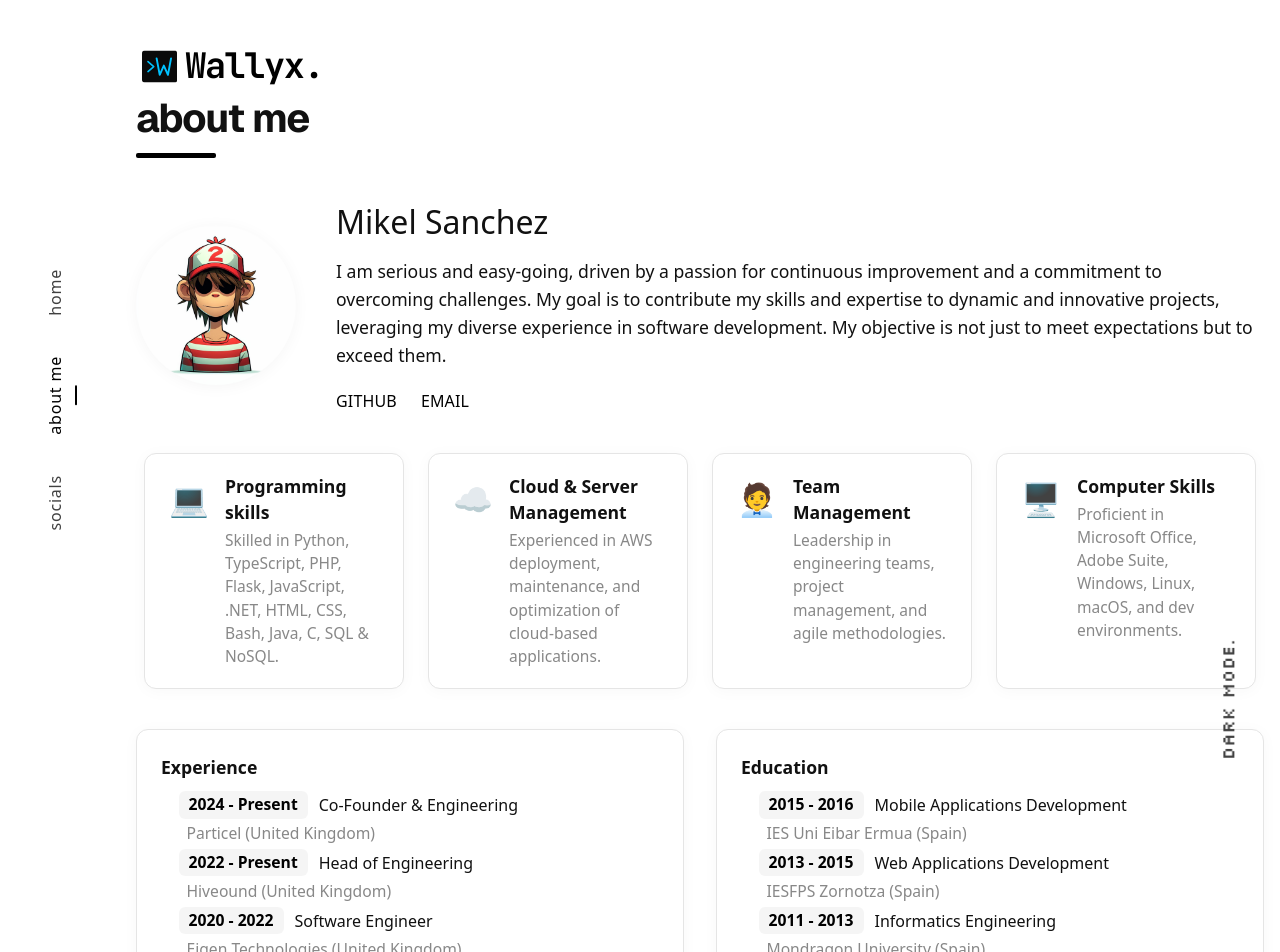
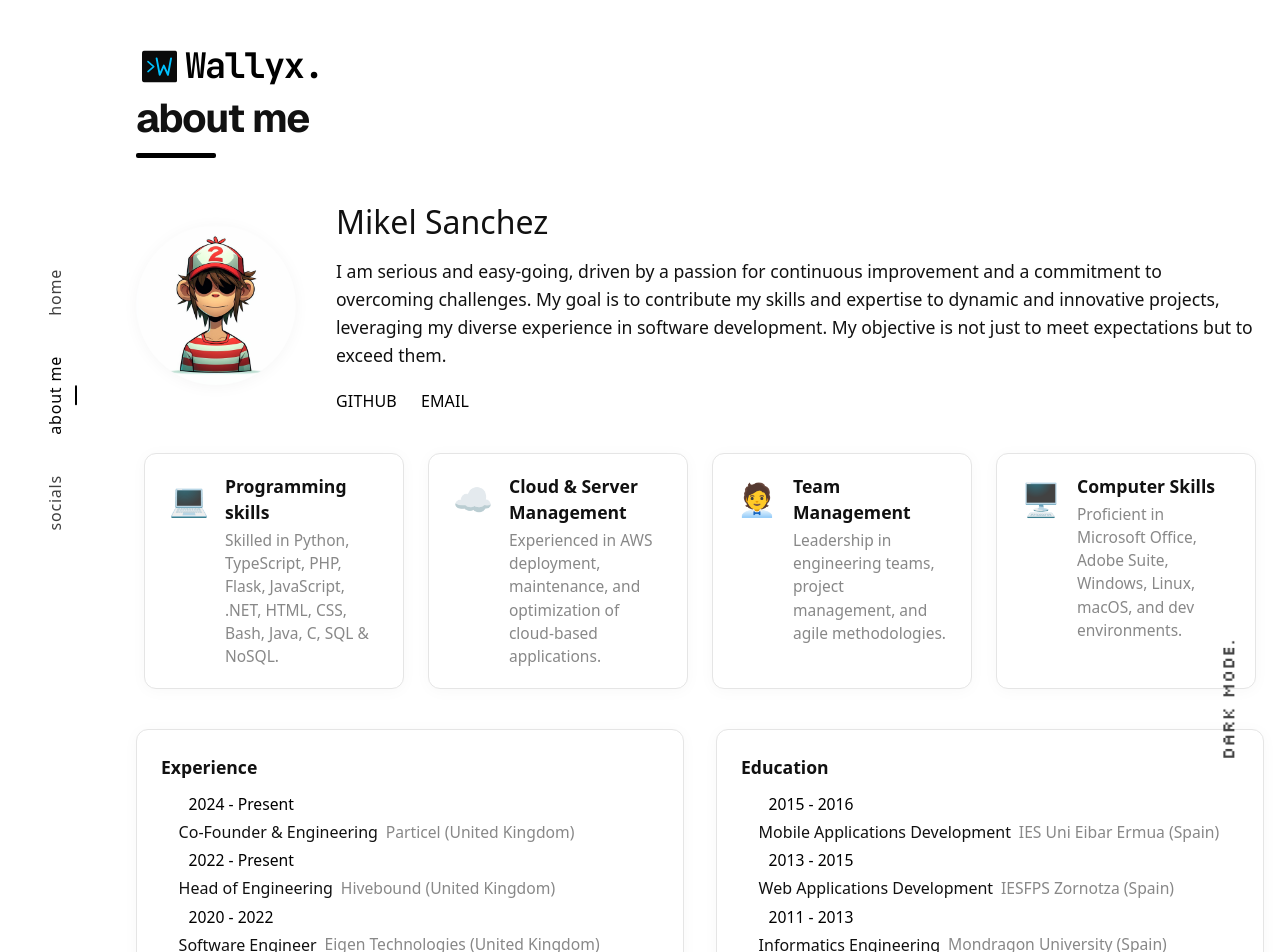
Before and after one commit to NotTheRealWallyx/notrealwallyx.github.io, a Next.js app: page /about in a window 1280 px wide. Shown: the top 952 px of the page. Built offline with nearby package versions, Linux system fonts and the light colour scheme.

Commit message:
small style changes

```diff
--- a/app/components/AboutInfo/AboutInfo.tsx
+++ b/app/components/AboutInfo/AboutInfo.tsx
@@ -10,7 +10,7 @@ export function AboutInfo() {
     {
       date: '2022 - Present',
       role: 'Head of Engineering',
-      location: 'Hiveound (United Kingdom)',
+      location: 'Hivebound (United Kingdom)',
     },
     {
       date: '2020 - 2022',
--- a/app/components/AboutInfoCard/AboutInfoCard.css
+++ b/app/components/AboutInfoCard/AboutInfoCard.css
@@ -24,14 +24,13 @@
 }
 
 .about-job-date {
-  display: inline-block;
+  display: block;
   font-size: 0.98rem;
   color: var(--accent);
-  font-weight: 600;
-  background: rgba(0, 0, 0, 0.04);
+  font-weight: 500;
+  /* background: rgba(0, 0, 0, 0.04); */
   border-radius: 6px;
   padding: 2px 10px;
   margin-right: 0.7em;
-  margin-bottom: 0.2em;
-  vertical-align: middle;
+  margin-bottom: 0.1em;
 }
--- a/app/components/AboutInfoCard/AboutInfoCard.tsx
+++ b/app/components/AboutInfoCard/AboutInfoCard.tsx
@@ -18,9 +18,11 @@ export function AboutInfoCard({ title, items }: AboutInfoCardProps) {
       <ul>
         {items.map((item) => (
           <li key={`${item.date}-${item.role}-${item.location}`}>
-            <span className="about-job-date">{item.date}</span>
-            {item.role}
-            <span className="about-job-location">{item.location}</span>
+            <div className="about-job-date">{item.date}</div>
+            <div>
+              {item.role}
+              <span className="about-job-location">{item.location}</span>
+            </div>
           </li>
         ))}
       </ul>
```
